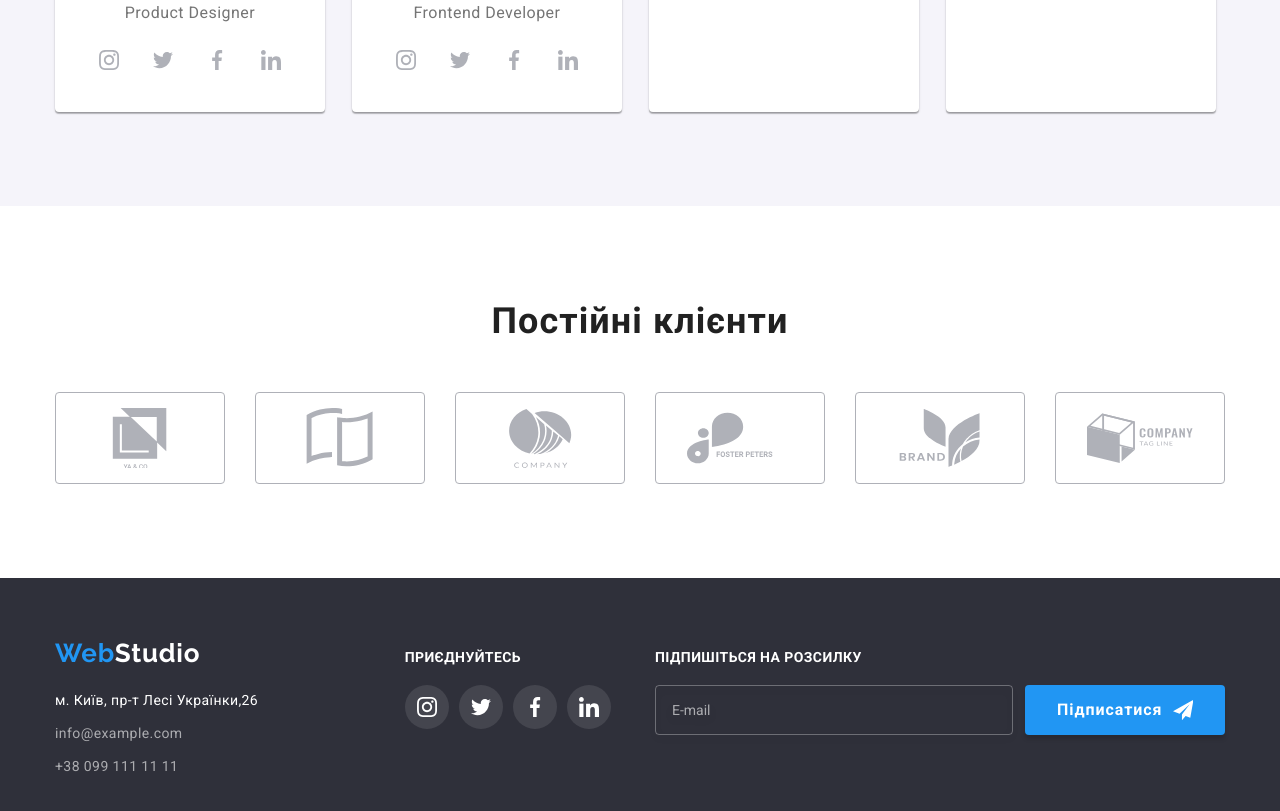
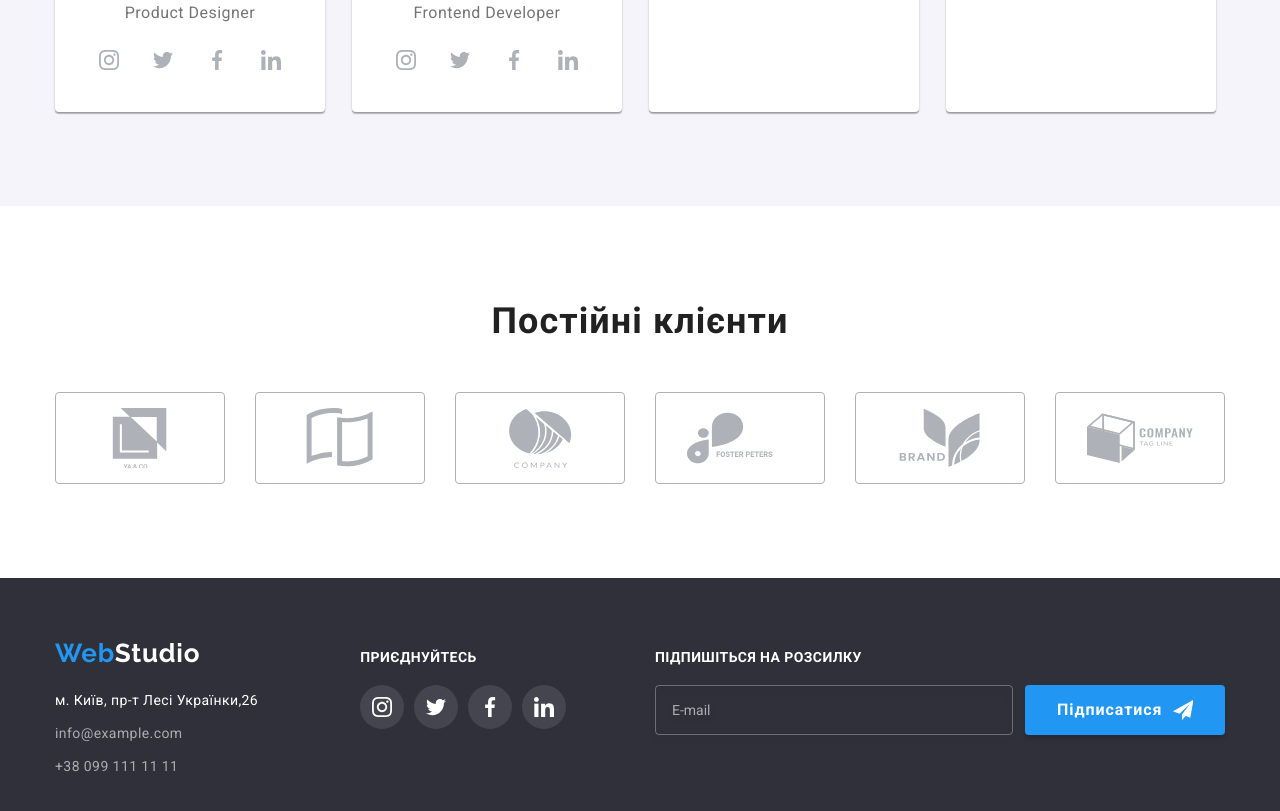
Before and after one commit to KateBabak/goit-markup-hw-06, a plain HTML site: page index.html in a window 1280 px wide. Shown: the part 2103-2914 px from the top of the page. Drawn offline with nearby package versions, Linux system fonts and the light colour scheme.

Commit message:
beginning hw7

```diff
--- a/css/styles.css
+++ b/css/styles.css
@@ -485,7 +485,7 @@ font-family: var(--logo-font);
  .footer-list>.container {
      display: flex;
      align-items: baseline;
-    justify-content: space-between;
+
  }
 
   .footer-logo {
@@ -529,6 +529,7 @@ font-family: var(--logo-font);
 
         .footer-social {
             margin-left: 70px;
+            margin-right: auto;
         }
 
         .footer-social .social-list-link {
```
Also changed, not shown: css/main.css (added), css/main.min.css (added), sass/main.scss (added), 2 other files.
